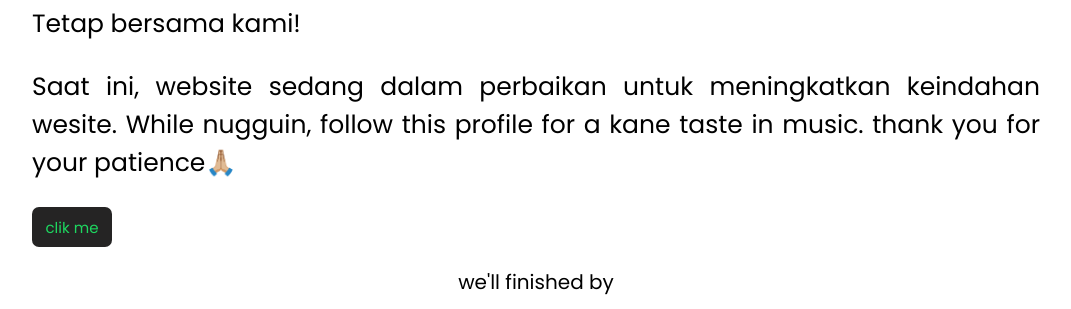
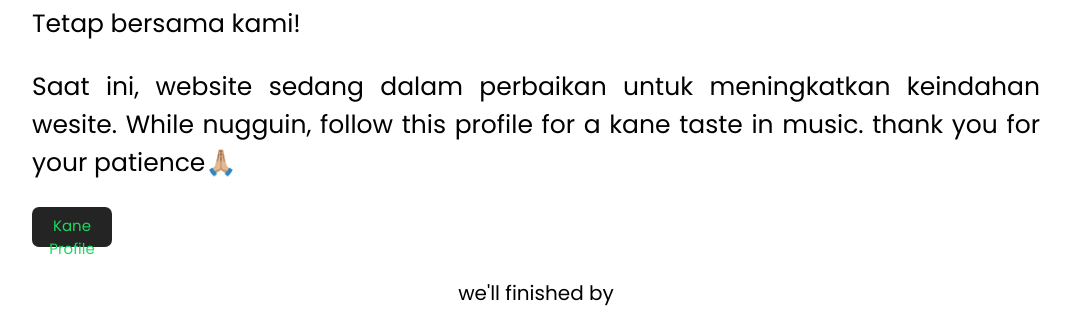
Before and after one commit to naufalandriana/naufalandriana.github.io, a plain HTML site: page index.html in a window 1280 px wide. Shown: the part 201-510 px from the top of the page, without its empty margins (104-1175 px from the left). Drawn offline with Linux system fonts and the light colour scheme.

Commit message:
Update index.html

```diff
--- a/index.html
+++ b/index.html
@@ -24,7 +24,7 @@
             </p>
         </div>
     </div>
-    <button class="clik"><a href="https://open.spotify.com/user/31dm72fm5d2r2y3cjuzdf2wlpqdq?si=0c802caddae64b66">clik me</a></button>
+    <button class="clik"><a href="https://open.spotify.com/user/31dm72fm5d2r2y3cjuzdf2wlpqdq?si=0c802caddae64b66">Kane Profile</a></button>
     <p style="font-family: Poppins; font-size: 20px; text-align: center;">we'll finished by</p>
 <div id="countdown"></div>
 <script>
```
